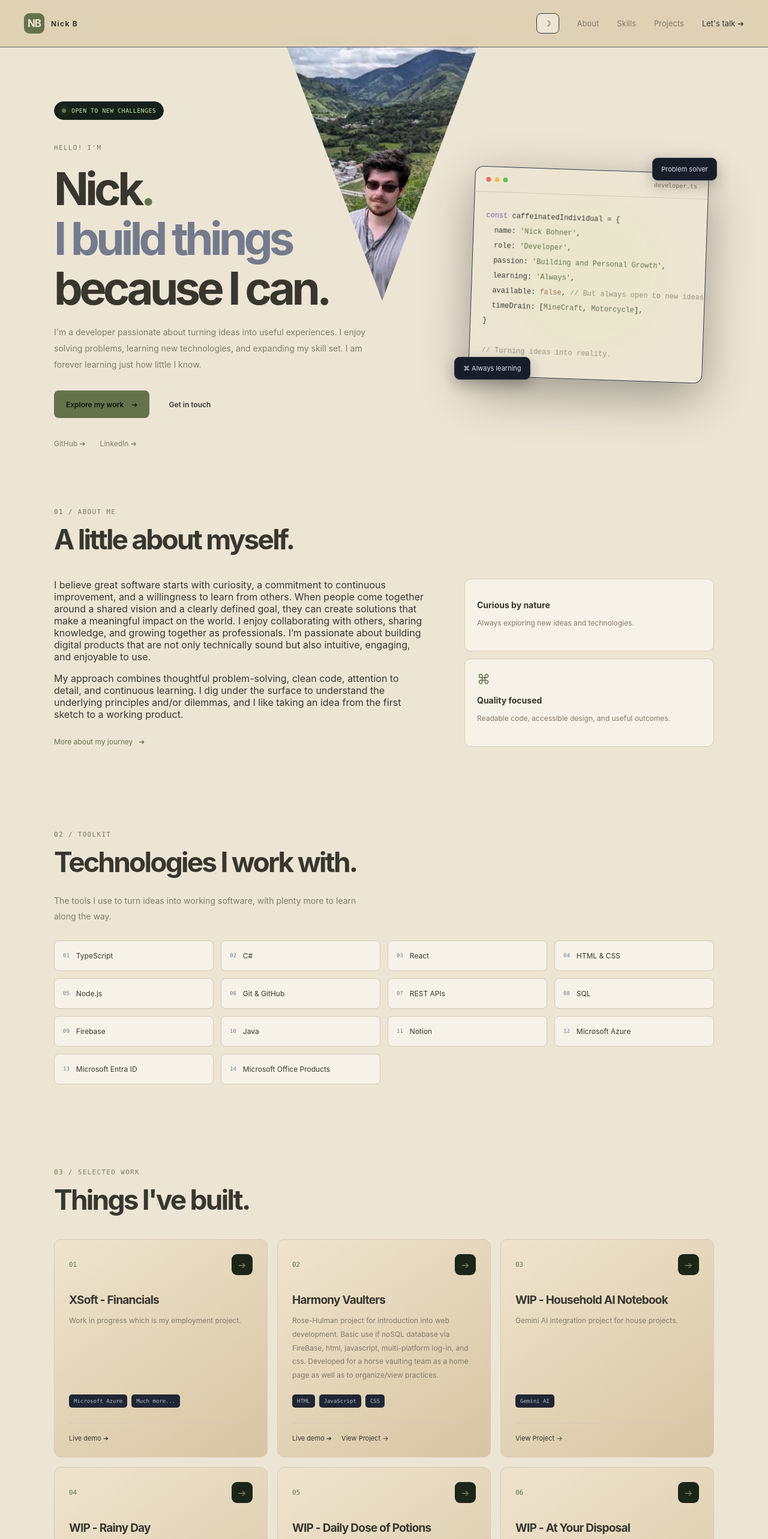
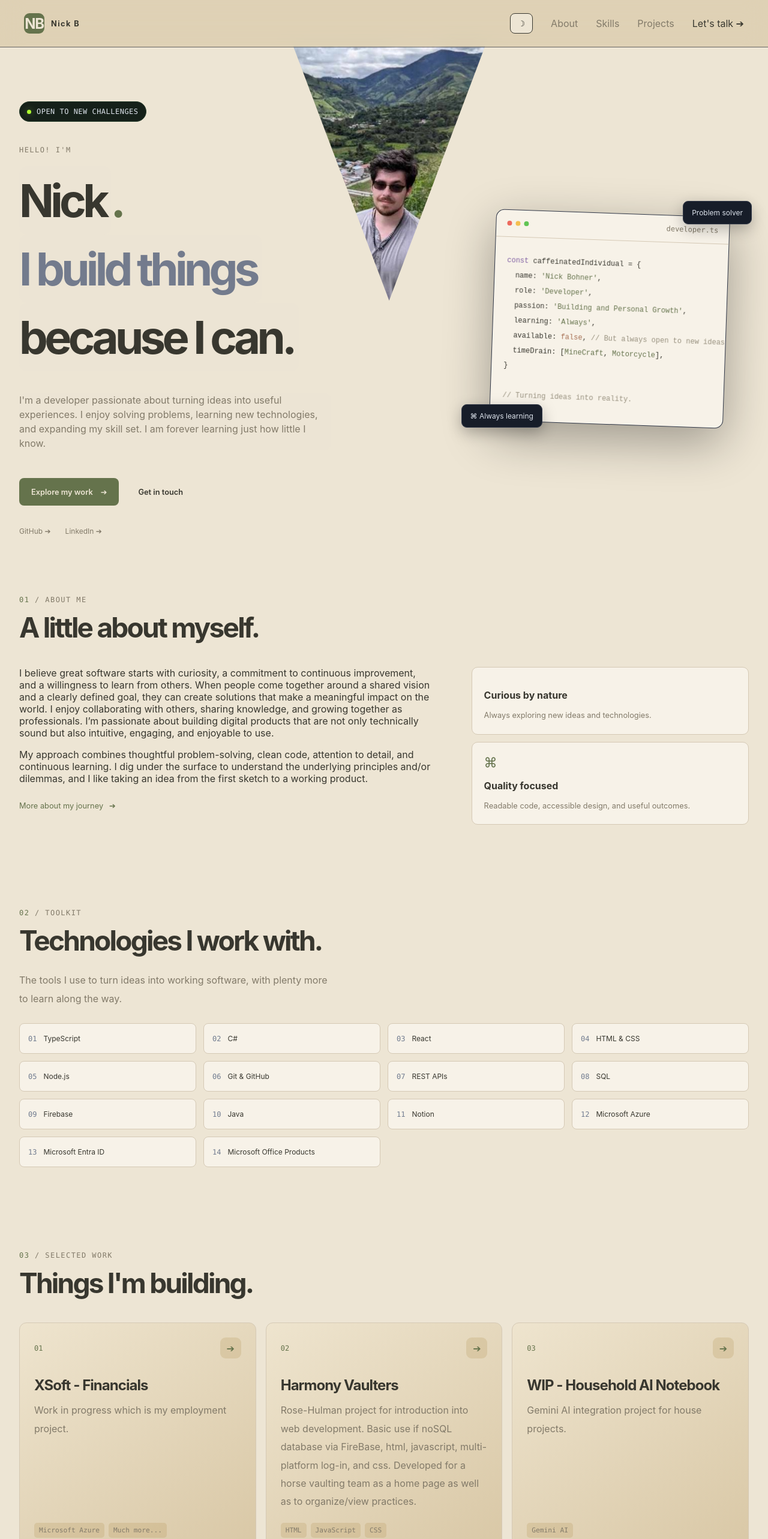
Before and after one commit to DarkNic/DarkNic.github.io, a React (Vite) app in the folder myProject/: page / in a window 1280 px wide. Shown: the top 2566 px of the page at 60% size. Built offline with nearby package versions, Linux system fonts and the light colour scheme.

Commit message:
General styling changes to make site more consistent and accessible regardless of media accessed on.

```diff
--- a/myProject/src/Pages/index.css
+++ b/myProject/src/Pages/index.css
@@ -1,6 +1,7 @@
 /* Light theme */
 :root {
-  font-family: -apple-system, BlinkMacSystemFont, "Segoe UI", Roboto, Helvetica, Arial, sans-serif;
+  --font-family: -apple-system, BlinkMacSystemFont, "Segoe UI", Roboto, Helvetica, Arial, sans-serif;
+  font-family: var(--font-family);
   color: #38372f;
   background: #ede5d4;
   font-synthesis: none;
@@ -13,12 +14,13 @@
   --card-bg: linear-gradient(145deg, #eee4ce, #d7c5a2);
   --surface: #f7f2e8;
   --surface-hover: #e9e0d0;
+  --primary-hover: #827a69;
   --border: #d5c9b5;
+  --bg-shade: #ab884033;
   --text: #38372f;
   --muted: #827a69;
   --accent: #65734c;
   --mono: ui-monospace, SFMono-Regular, Consolas, "Liberation Mono", monospace;
-  --content-width: 1100px;
 
   --purple: #8060a3;
   --green: #65734c;
@@ -28,7 +30,8 @@
 
 /* Dark theme */
 [data-theme="dark"] {
-  font-family: -apple-system, BlinkMacSystemFont, "Segoe UI", Roboto, Helvetica, Arial, sans-serif;
+  --font-family: -apple-system, BlinkMacSystemFont, "Segoe UI", Roboto, Helvetica, Arial, sans-serif;
+  font-family: var(--font-family);
   color: #e8eaf0;
   background: #080b12;
   font-synthesis: none;
@@ -41,12 +44,13 @@
   --card-bg: linear-gradient(145deg, #121722, #0d1119);
   --surface: #10141e;
   --surface-hover: #151b27;
+  --primary-hover: #d3ff91;
   --border: #252b38;
+  --bg-shade: #202634;
   --text: #e8eaf0;
   --muted: #9299aa;
   --accent: #c2f970;
   --mono: ui-monospace, SFMono-Regular, Consolas, "Liberation Mono", monospace;
-  --content-width: 1100px;
 
   --purple: #c6a5f7;
   --green: #c2f970;
@@ -56,7 +60,7 @@
 
 /* Apply theme variables */
 body {
-  background-color: var(--background);
+  background-color: var(--bg);
   color: var(--color);
     margin: 0;
   min-width: 320px;
@@ -66,7 +70,7 @@ body {
 }
 
 .card {
-  background-color: var(--background);
+  background-color: var(--bg);
   border: 1px solid var(--border);
 }
 
@@ -125,7 +129,7 @@ h1 {
   padding: 0 19px;
   border: 1px solid transparent;
   border-radius: 8px;
-  font-size: 12px;
+  font-size: .75rem;
   font-weight: 600;
   transition: transform 180ms ease, background 180ms ease;
 }
@@ -135,12 +139,12 @@ h1 {
 }
 
 .button-primary {
-  color: #101509;
+  color: var(--bg);
   background: var(--accent);
 }
 
 .button-primary:hover {
-  background: #d3ff91;
+  background: var(--primary-hover);
 }
 
 .button-secondary {
--- a/myProject/src/component/About.css
+++ b/myProject/src/component/About.css
@@ -13,7 +13,7 @@
   gap: 10px;
   margin-top: 12px;
   color: var(--accent);
-  font-size: 12px;
+  font-size: .8rem;
 }
 
 .about-stats {
@@ -35,12 +35,22 @@
 
 .stat-card h3 {
   margin-bottom: 8px;
-  font-size: 14px;
+  font-size: 1rem;
 }
 
 .stat-card p {
   margin-bottom: 0;
   color: var(--muted);
-  font-size: 12px;
+  font-size: .8rem;
   line-height: 1.7;
 }
+
+@media (max-width: 600px) {
+  .stat-card {
+    display: none;
+  }
+
+  .about-grid {
+    display: block;
+  }
+}
--- a/myProject/src/component/ContactInfo.css
+++ b/myProject/src/component/ContactInfo.css
@@ -26,7 +26,7 @@
 .eyebrow {
   color: var(--muted);
   font-family: var(--mono);
-  font-size: 11px;
+  font-size: .75rem;
   letter-spacing: 0.12em;
 }
 
@@ -44,7 +44,7 @@
   padding: 0 19px;
   border: 1px solid transparent;
   border-radius: 8px;
-  font-size: 12px;
+  font-size: .8rem;
   font-weight: 600;
   transition: transform 180ms ease, background 180ms ease;
 }
@@ -54,10 +54,10 @@
 }
 
 .button-primary {
-  color: #101509;
+  color: var(--bg);
   background: var(--accent);
 }
 
 .button-primary:hover {
-  background: #d3ff91;
+  background: var(--primary-hover);
 }
--- a/myProject/src/component/Footer.css
+++ b/myProject/src/component/Footer.css
@@ -2,7 +2,7 @@
   display: inline-flex;
   align-items: center;
   gap: 11px;
-  font-size: 12px;
+  font-size: .8rem;
   font-weight: 700;
   letter-spacing: 0.11em;
 }
@@ -15,7 +15,7 @@
   color: var(--bg);
   background: var(--accent);
   border-radius: 9px;
-  font-size: 17px;
+  font-size: 1.5rem;
   letter-spacing: -0.06em;
 }
 
@@ -33,7 +33,7 @@
 .site-footer p,
 .back-to-top {
   color: var(--muted);
-  font-size: 10px;
+  font-size: .75rem;
 }
 
 .back-to-top {
--- a/myProject/src/component/Header.css
+++ b/myProject/src/component/Header.css
@@ -2,7 +2,7 @@
   display: inline-flex;
   align-items: center;
   gap: 11px;
-  font-size: 12px;
+  font-size: .8rem;
   font-weight: 700;
   letter-spacing: 0.11em;
 }
@@ -15,7 +15,7 @@
   color: var(--bg);
   background: var(--accent);
   border-radius: 9px;
-  font-size: 17px;
+  font-size: 1.5rem;
   letter-spacing: -0.06em;
 }
 
@@ -26,7 +26,6 @@
   display: flex;
   align-items: center;
   justify-content: space-between;
-  max-width: 1280px;
   margin: auto;
   padding: 22px 40px;
   background: var(--header-bg);
@@ -40,7 +39,8 @@
   border: 1px solid var(--border);
   border-radius: 8px;
   background: var(--surface);
-  font-size: 18px;
+  color: var(--text);
+  font-size: 1.5rem;
 }
 
 .nav {
@@ -48,7 +48,7 @@
   align-items: center;
   gap: 30px;
   color: var(--muted);
-  font-size: 13px;
+  font-size: 1rem;
 }
 
 .nav a,
@@ -85,7 +85,7 @@
     flex-direction: column;
     gap: 0;
     padding: 10px;
-    background: var(--background);
+    background: var(--bg);
     border: 1px solid var(--border);
     border-radius: 12px;
   }
--- a/myProject/src/component/Hero.css
+++ b/myProject/src/component/Hero.css
@@ -24,7 +24,7 @@
 .section-intro {
   max-width: 520px;
   color: var(--muted);
-  font-size: 14px;
+  font-size: 1rem;
   line-height: 1.9;
 }
 
@@ -48,19 +48,19 @@
   gap: 9px;
   margin-bottom: 40px;
   padding: 9px 12px;
-  color: #c5e9a1;
+  color: #dce2eb;
   background: #152019;
   border: 1px solid #263d2c;
   border-radius: 30px;
   font-family: var(--mono);
-  font-size: 10px;
+  font-size: .75rem;
   letter-spacing: 0.04em;
 }
 
 .status-dot {
   width: 7px;
   height: 7px;
-  background: var(--accent);
+  background: greenyellow;
   border-radius: 50%;
   box-shadow: 0 0 12px #c2f97077;
 }
@@ -87,7 +87,7 @@
   margin: 0;
   color: var(--muted);
   font-family: var(--mono);
-  font-size: 11px;
+  font-size: .75rem;
   letter-spacing: 0.12em;
 }
 
@@ -114,7 +114,7 @@
   padding: 0 19px;
   border: 1px solid transparent;
   border-radius: 8px;
-  font-size: 12px;
+  font-size: .75rem;
   font-weight: 600;
   transition: transform 180ms ease, background 180ms ease;
 }
@@ -124,12 +124,12 @@
 }
 
 .button-primary {
-  color: #101509;
+  color: var(--bg);
   background: var(--accent);
 }
 
 .button-primary:hover {
-  background: #d3ff91;
+  background: var(--primary-hover);
 }
 
 .button-secondary {
@@ -147,7 +147,7 @@
   gap: 24px;
   margin-top: 35px;
   color: var(--muted);
-  font-size: 12px;
+  font-size: .75rem;
 }
 
 .visual-glow {
@@ -164,7 +164,7 @@
   width: 100%;
   max-width: 390px;
   overflow: hidden;
-  background: var(--background);
+  background: var(--surface);
   border: 1px solid #303747;
   border-radius: 14px;
   box-shadow: 0 25px 80px #0005;
@@ -179,9 +179,8 @@
   color: var(--muted);
   border-bottom: 1px solid var(--border);
   font-family: var(--mono);
-  font-size: 10px;
+  font-size: .75rem;
 }
-
 
 .code-card pre {
   overflow-x: auto;
@@ -189,7 +188,7 @@
   padding: 26px 20px 30px;
   color: var(--text);
   font-family: var(--mono);
-  font-size: 12px;
+  font-size: .75rem;
   line-height: 2;
 }
 
@@ -209,7 +208,6 @@
   color: var(--comment);
 }
 
-
 .floating-chip {
   position: absolute;
   padding: 11px 14px;
@@ -217,7 +215,7 @@
   background: #171d29;
   border: 1px solid #343b4a;
   border-radius: 9px;
-  font-size: 11px;
+  font-size: .75rem;
   box-shadow: 0 8px 25px #0004;
 }
 
@@ -227,10 +225,9 @@
 }
 
 .chip-two {
-  bottom: 0px;
+  bottom: -5px;
   left: -15px;
 }
-
 
 .window-dots {
   display: flex;
@@ -250,6 +247,20 @@
 
 .window-dots i:nth-child(3) {
   background: #61c454;
+}
+
+.text-clarity {
+  display: inline-block;
+  background-color: color-mix(
+    in srgb,
+    var(--bg) 75%,
+    transparent
+  );
+  border-radius: 12px;
+  padding-right: 0.5rem;
+  line-height: 1.5;
+  box-decoration-break: clone;
+  -webkit-box-decoration-break: clone;
 }
 
 @media (min-width: 1400px) {
@@ -288,11 +299,11 @@
 
     .availability {
     margin-bottom: 30px;
-    font-size: 9px;
+    font-size: .7rem;
   }
 
     .code-card pre {
-    font-size: 10px;
+    font-size: .75rem;
   }
 
   .chip-one {
--- a/myProject/src/component/Hero.tsx
+++ b/myProject/src/component/Hero.tsx
@@ -16,14 +16,16 @@ export function Hero() {
         <p className="eyebrow">HELLO! I'M</p>
 
         <h1>
-          Nick<span className="accent">.</span>
+
+          <span className="text-clarity">Nick</span>
+          <span className="accent">.</span>
           <br />
-          <span className="muted-heading">I build things</span>
+          <span className="muted-heading text-clarity">I build things</span>
           <br />
-          because I can.
+          <span className="text-clarity">because I can.</span>
         </h1>
 
-        <p className="hero-description">
+        <p className="hero-description text-clarity">
           I'm a developer passionate about turning ideas into useful
           experiences. I enjoy solving problems,
           learning new technologies, and expanding my skill set. I am forever learning just how little I know.
--- a/myProject/src/component/ProjectDisplay.css
+++ b/myProject/src/component/ProjectDisplay.css
@@ -36,7 +36,7 @@
 .project-number {
   color: var(--accent);
   font-family: var(--mono);
-  font-size: 11px;
+  font-size: .75rem;
 }
 
 .project-icon {
@@ -45,13 +45,18 @@
   height: 35px;
   place-items: center;
   color: var(--accent);
-  background: #1c2618;
+  background: var(--bg-shade);
   border-radius: 9px;
+}
+
+.project-icon:hover {
+  outline: 2px solid var(--accent);
+    transform: translateY(-2px);
 }
 
 .project-card h3 {
   margin: 0 0 12px;
-  font-size: 19px;
+  font-size: 1.5rem;
   letter-spacing: -0.04em;
 }
 
@@ -60,7 +65,7 @@
   min-height: 100px;
   margin: 0 0 20px;
   color: var(--muted);
-  font-size: 12px;
+  font-size: 1rem;
   line-height: 1.9;
 }
 
@@ -73,11 +78,11 @@
 
 .project-tags span {
   padding: 6px 8px;
-  color: #b4bccb;
-  background: #202634;
+  color: var(--muted);
+  background: var(--bg-shade);
   border-radius: 5px;
   font-family: var(--mono);
-  font-size: 9px;
+  font-size: .7rem;
 }
 
 .project-links {
@@ -89,7 +94,7 @@
 }
 
 .project-links a {
-  font-size: 11px;
+  font-size: .75rem;
 }
 
 .project-links a {
--- a/myProject/src/component/ProjectDisplay.tsx
+++ b/myProject/src/component/ProjectDisplay.tsx
@@ -100,7 +100,7 @@ export function ProjectDisplay() {
       <SectionHeading
         number="03"
         label="SELECTED WORK"
-        title="Things I've built."
+        title="Things I'm building."
       />
 
       <div className="projects-grid">
--- a/myProject/src/component/SectionHeading.css
+++ b/myProject/src/component/SectionHeading.css
@@ -16,7 +16,7 @@
 .eyebrow {
   color: var(--muted);
   font-family: var(--mono);
-  font-size: 11px;
+  font-size: .75rem;
   letter-spacing: 0.12em;
 }
 
--- a/myProject/src/component/Skills.css
+++ b/myProject/src/component/Skills.css
@@ -17,10 +17,11 @@
   background: var(--surface);
   border: 1px solid var(--border);
   border-radius: 8px;
-  font-size: 12px;
+  font-size: .75rem;
   transition:
     border-color 180ms ease,
     background 180ms ease;
+  min-width: 100px;
 }
 
 .skill-card:hover {
@@ -31,7 +32,7 @@
 .skill-index {
   color: #707b8f;
   font-family: var(--mono);
-  font-size: 9px;
+  font-size: .75rem;
 }
 
 .skill-arrow {
@@ -40,14 +41,14 @@
 }
 
 .section {
-  width: min(var(--content-width), calc(100% - 64px));
+  width: min(100%, calc(100% - 64px));
   margin-inline: auto;
 }
 
 .section-intro {
   max-width: 520px;
   color: var(--muted);
-  font-size: 14px;
+  font-size: 1rem;
   line-height: 1.9;
 }
 
@@ -65,7 +66,7 @@
     font-size: clamp(43px, 12vw, 64px);
   }
 
-    .content-section {
+  .content-section {
     padding-top: 65px;
   }
 
@@ -73,4 +74,21 @@
     padding-top: 75px;
     padding-bottom: 60px;
   }
+
+  .skills-grid {
+    grid-template-columns: 1fr;
+    gap: 12px;
+  }
 }
+
+@media (max-width: 800px) {
+  .skills-grid {
+    grid-template-columns: repeat(3, minmax(0, 1fr));
+  }
+}
+
+@media (max-width: 600px) {
+  .skills-grid {
+    grid-template-columns: repeat(2, minmax(0, 1fr));
+  }
+}
```
